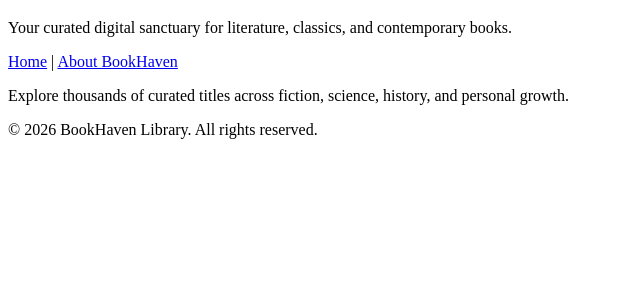
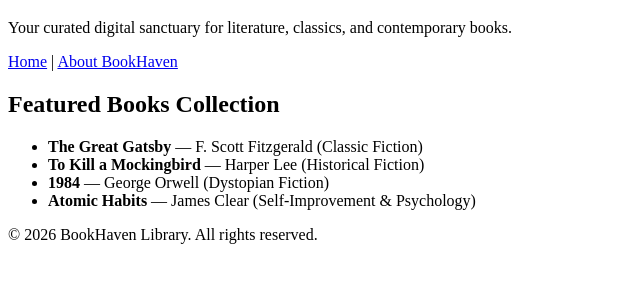
Before and after one commit to yashu901/BookHaven, a plain HTML site: page index.html in a window 1280 px wide. Shown: the part 61-344 px from the top of the page, without its empty margins (0-640 px from the left). Drawn offline with Linux system fonts and the light colour scheme.

Commit message:
Update index.html: add featured books collection

```diff
--- a/index.html
+++ b/index.html
@@ -16,7 +16,13 @@
     </nav>
     <main>
         <section>
-            <p>Explore thousands of curated titles across fiction, science, history, and personal growth.</p>
+            <h2>Featured Books Collection</h2>
+            <ul>
+                <li><strong>The Great Gatsby</strong> &mdash; F. Scott Fitzgerald (Classic Fiction)</li>
+                <li><strong>To Kill a Mockingbird</strong> &mdash; Harper Lee (Historical Fiction)</li>
+                <li><strong>1984</strong> &mdash; George Orwell (Dystopian Fiction)</li>
+                <li><strong>Atomic Habits</strong> &mdash; James Clear (Self-Improvement & Psychology)</li>
+            </ul>
         </section>
     </main>
     <footer>
```
